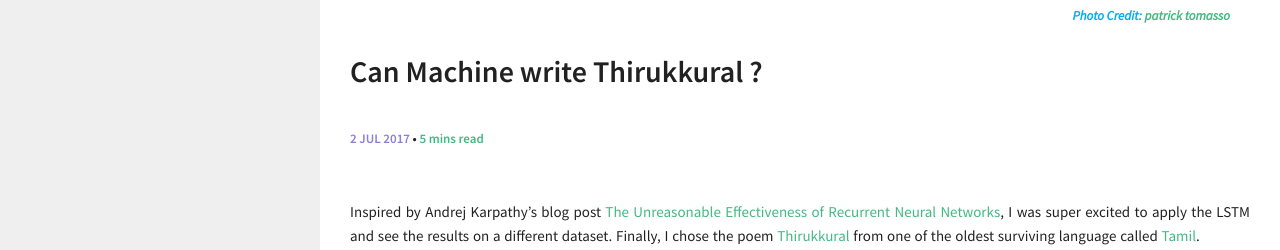
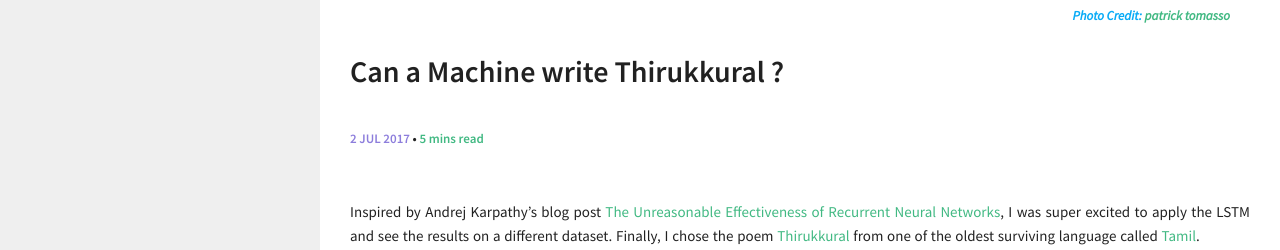
Before and after one commit to VeereshElango/veereshelango.github.io, a Jekyll site: the page built from _posts/2017-07-02-text-generation-with-thirukkural.md, in a window 1280 px wide. Shown: the part 452-702 px from the top of the page. Built offline with Jekyll 4.4.1, drawn with Linux system fonts in a browser that asks for light colours; comment, search, counter and statistics services are not loaded.

Commit message:
fixed grammatical mistake

```diff
--- a/_posts/2017-07-02-text-generation-with-thirukkural.md
+++ b/_posts/2017-07-02-text-generation-with-thirukkural.md
@@ -1,6 +1,6 @@
 ---
 layout: post
-title: Can Machine write Thirukkural ?
+title: Can a Machine write Thirukkural ?
 excerpt: "A Character level LSTM Model has been trained to learn Thirukkural literature and write poem with a given starting word."
 categories: [LSTM]
 comments: true
```
